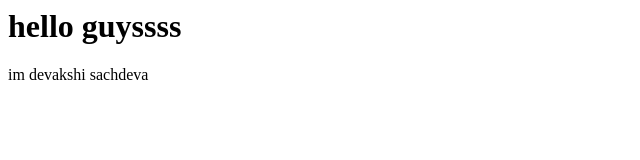
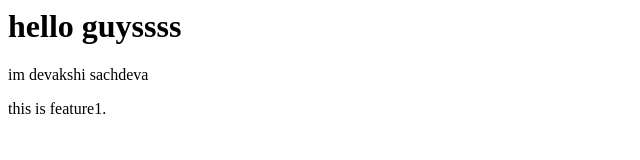
Before and after one commit to devakshisachdeva/localRepo, a plain HTML site: page index.html in a window 1280 px wide. Shown: the whole page, without its empty margins (0-640 px from the left). Drawn offline with Linux system fonts and the light colour scheme.

Commit message:
add feature

```diff
--- a/index.html
+++ b/index.html
@@ -4,3 +4,6 @@
 </h1>
 im devakshi sachdeva
 </p>
+<p>
+    this is feature1.
+</p>
```
